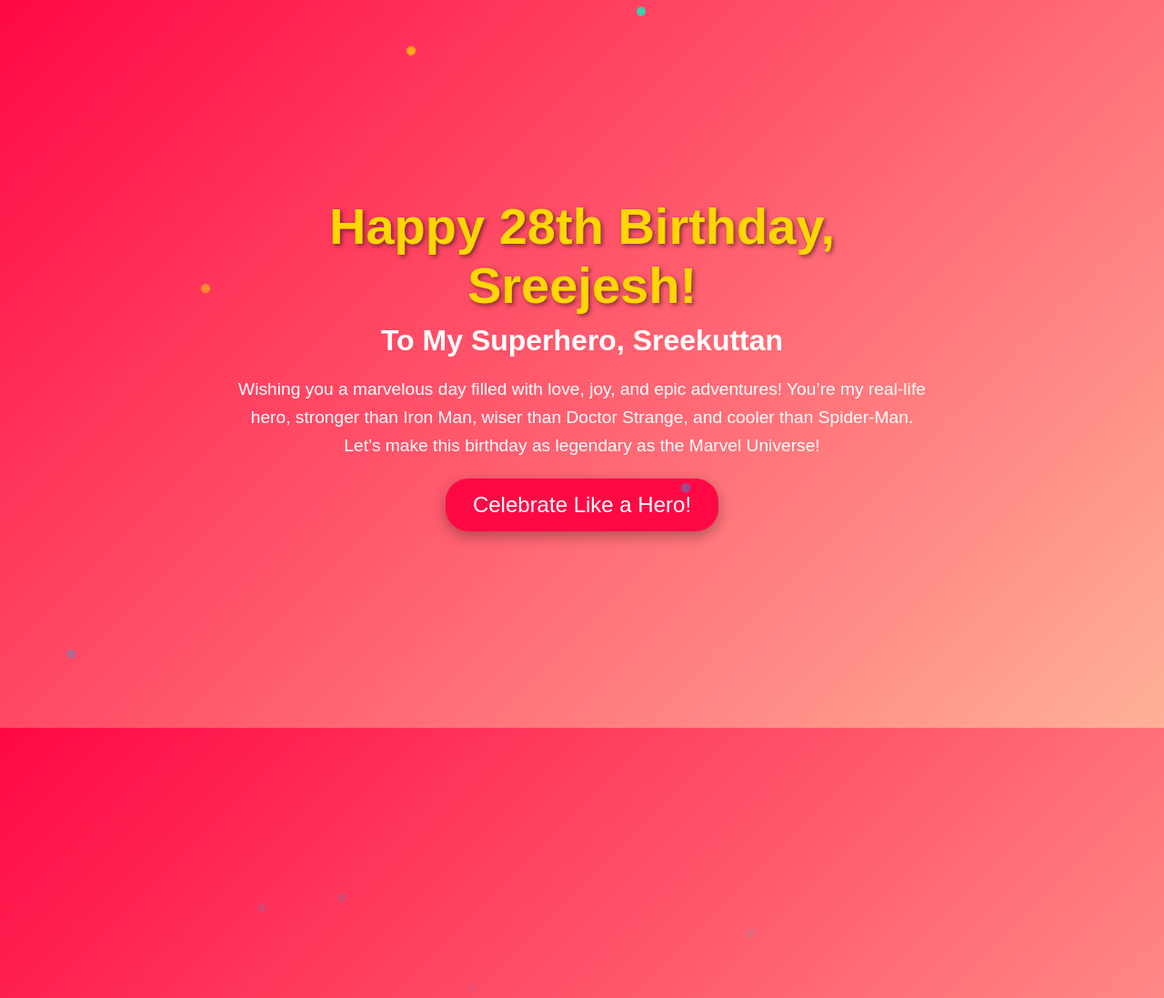
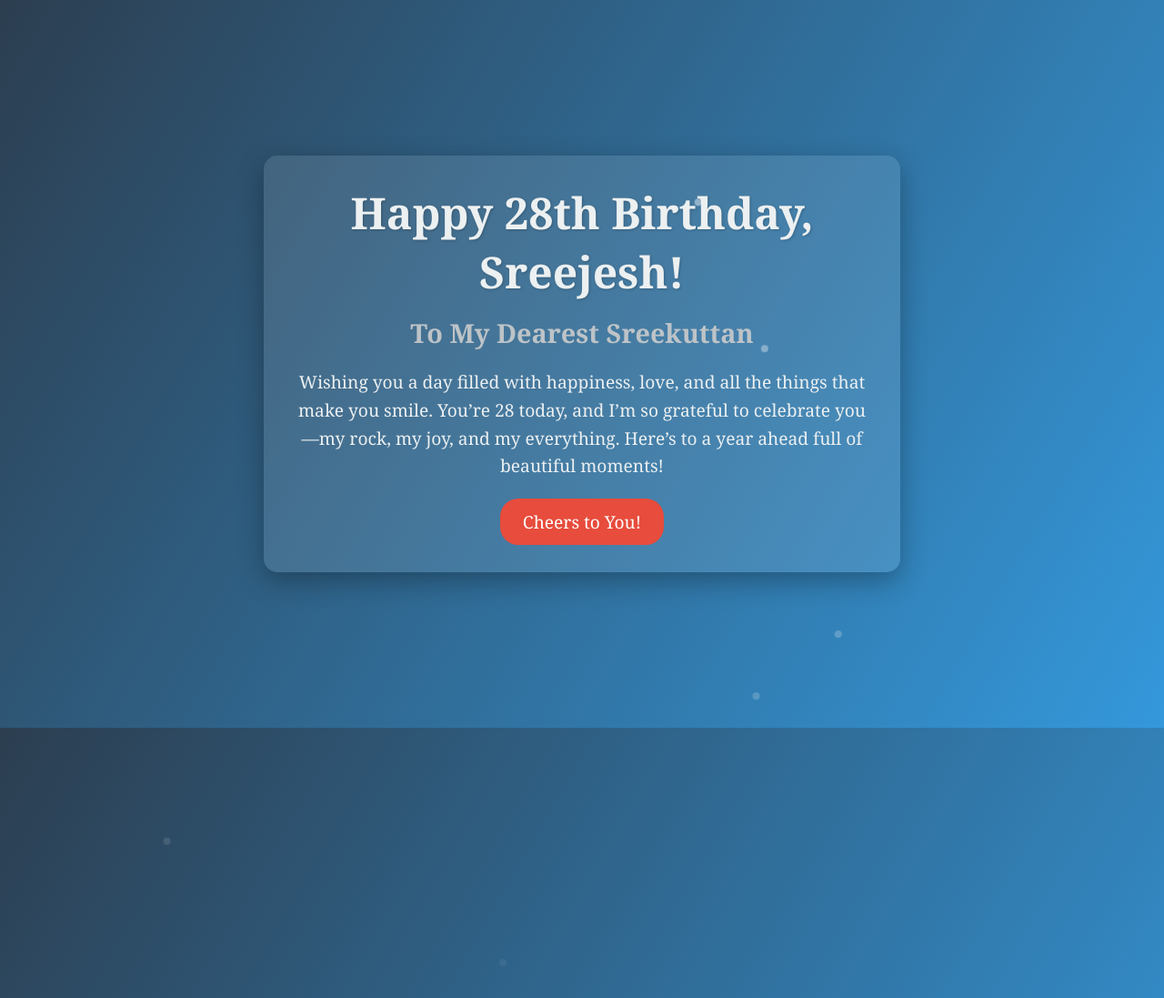
Before and after one commit to Sreyassweb/sreejesh-birthday, a plain HTML site: page index.html in a window 1280 px wide. Shown: the top 1097 px of the page at 91% size. Drawn offline with Linux system fonts and the light colour scheme.

Commit message:
Update index.html

```diff
--- a/index.html
+++ b/index.html
@@ -9,11 +9,11 @@
             margin: 0;
             padding: 0;
             box-sizing: border-box;
-            font-family: 'Arial', sans-serif;
+            font-family: 'Georgia', serif;
         }
 
         body {
-            background: linear-gradient(135deg, #ff0844, #ffb199);
+            background: linear-gradient(120deg, #2c3e50, #3498db);
             height: 100vh;
             display: flex;
             justify-content: center;
@@ -24,57 +24,61 @@
 
         .container {
             text-align: center;
-            padding: 20px;
-            max-width: 800px;
+            padding: 30px;
+            max-width: 700px;
             width: 100%;
-            animation: fadeIn 2s ease-in-out;
+            background: rgba(255, 255, 255, 0.1);
+            border-radius: 15px;
+            box-shadow: 0 10px 30px rgba(0, 0, 0, 0.3);
+            animation: fadeIn 1.5s ease-in-out;
         }
 
         h1 {
-            font-size: 3.5rem;
-            text-shadow: 2px 2px 5px rgba(0, 0, 0, 0.5);
-            color: #ffd700;
-            animation: bounceIn 1.5s ease;
+            font-size: 3rem;
+            color: #ecf0f1;
+            text-shadow: 1px 1px 3px rgba(0, 0, 0, 0.2);
+            animation: slideDown 1s ease;
         }
 
         h2 {
-            font-size: 2rem;
-            margin: 10px 0;
-            color: #fff;
-            animation: slideIn 2s ease;
+            font-size: 1.8rem;
+            margin: 15px 0;
+            color: #bdc3c7;
+            animation: fadeIn 2s ease;
         }
 
         p {
             font-size: 1.2rem;
+            line-height: 1.6;
             margin: 20px 0;
-            line-height: 1.6;
-            animation: fadeIn 3s ease;
+            color: #ecf0f1;
+            animation: fadeIn 2.5s ease;
         }
 
-        .marvel-btn {
+        .btn {
             display: inline-block;
-            padding: 15px 30px;
-            background: #ff0844;
+            padding: 12px 25px;
+            background: #e74c3c;
             color: #fff;
             text-decoration: none;
-            font-size: 1.5rem;
-            border-radius: 25px;
-            box-shadow: 0 5px 15px rgba(0, 0, 0, 0.3);
-            transition: transform 0.3s, box-shadow 0.3s;
+            font-size: 1.2rem;
+            border-radius: 20px;
+            transition: background 0.3s, transform 0.3s;
         }
 
-        .marvel-btn:hover {
-            transform: scale(1.1);
-            box-shadow: 0 8px 20px rgba(0, 0, 0, 0.5);
+        .btn:hover {
+            background: #c0392b;
+            transform: translateY(-3px);
         }
 
-        .confetti {
+        .particle {
             position: absolute;
-            width: 10px;
-            height: 10px;
-            background: #ffd700;
+            width: 8px;
+            height: 8px;
+            background: #fff;
             border-radius: 50%;
-            animation: fall 5s infinite;
+            opacity: 0.7;
+            animation: drift 6s infinite;
         }
 
         @keyframes fadeIn {
@@ -82,64 +86,57 @@
             to { opacity: 1; }
         }
 
-        @keyframes bounceIn {
-            0% { transform: scale(0); }
-            50% { transform: scale(1.2); }
-            100% { transform: scale(1); }
-        }
-
-        @keyframes slideIn {
-            from { transform: translateY(50px); opacity: 0; }
+        @keyframes slideDown {
+            from { transform: translateY(-50px); opacity: 0; }
             to { transform: translateY(0); opacity: 1; }
         }
 
-        @keyframes fall {
-            0% { transform: translateY(-100vh) rotate(0deg); opacity: 1; }
-            100% { transform: translateY(100vh) rotate(360deg); opacity: 0; }
+        @keyframes drift {
+            0% { transform: translateY(-100vh) translateX(0); opacity: 0.7; }
+            100% { transform: translateY(100vh) translateX(20px); opacity: 0; }
         }
 
         /* Responsive Design */
         @media (max-width: 768px) {
-            h1 { font-size: 2.5rem; }
+            h1 { font-size: 2.2rem; }
             h2 { font-size: 1.5rem; }
             p { font-size: 1rem; }
-            .marvel-btn { font-size: 1.2rem; padding: 10px 20px; }
+            .btn { font-size: 1rem; padding: 10px 20px; }
         }
 
         @media (max-width: 480px) {
-            h1 { font-size: 2rem; }
+            h1 { font-size: 1.8rem; }
             h2 { font-size: 1.2rem; }
             p { font-size: 0.9rem; }
-            .marvel-btn { font-size: 1rem; padding: 8px 15px; }
+            .btn { font-size: 0.9rem; padding: 8px 15px; }
         }
     </style>
 </head>
 <body>
     <div class="container">
         <h1>Happy 28th Birthday, Sreejesh!</h1>
-        <h2>To My Superhero, Sreekuttan</h2>
-        <p>Wishing you a marvelous day filled with love, joy, and epic adventures! You’re my real-life hero, stronger than Iron Man, wiser than Doctor Strange, and cooler than Spider-Man. Let’s make this birthday as legendary as the Marvel Universe!</p>
-        <a href="#" class="marvel-btn">Celebrate Like a Hero!</a>
+        <h2>To My Dearest Sreekuttan</h2>
+        <p>Wishing you a day filled with happiness, love, and all the things that make you smile. You’re 28 today, and I’m so grateful to celebrate you—my rock, my joy, and my everything. Here’s to a year ahead full of beautiful moments!</p>
+        <a href="#" class="btn">Cheers to You!</a>
     </div>
 
     <script>
-        // Confetti Animation
-        function createConfetti() {
-            const confetti = document.createElement('div');
-            confetti.classList.add('confetti');
-            confetti.style.left = Math.random() * 100 + 'vw';
-            confetti.style.background = ['#ffd700', '#ff0844', '#00ffcc', '#00b7ff'][Math.floor(Math.random() * 4)];
-            confetti.style.animationDuration = Math.random() * 3 + 2 + 's';
-            document.body.appendChild(confetti);
+        // Particle Animation
+        function createParticle() {
+            const particle = document.createElement('div');
+            particle.classList.add('particle');
+            particle.style.left = Math.random() * 100 + 'vw';
+            particle.style.animationDuration = Math.random() * 4 + 2 + 's';
+            document.body.appendChild(particle);
 
-            setTimeout(() => confetti.remove(), 5000);
+            setTimeout(() => particle.remove(), 6000);
         }
 
-        setInterval(createConfetti, 200);
+        setInterval(createParticle, 300);
 
         // Button Click Alert (optional)
-        document.querySelector('.marvel-btn').addEventListener('click', () => {
-            alert('Happy Birthday, Sreekuttan! Let’s make it an epic day!');
+        document.querySelector('.btn').addEventListener('click', () => {
+            alert('Happy Birthday, Sreekuttan! Love you tons!');
         });
     </script>
 </body>
```
